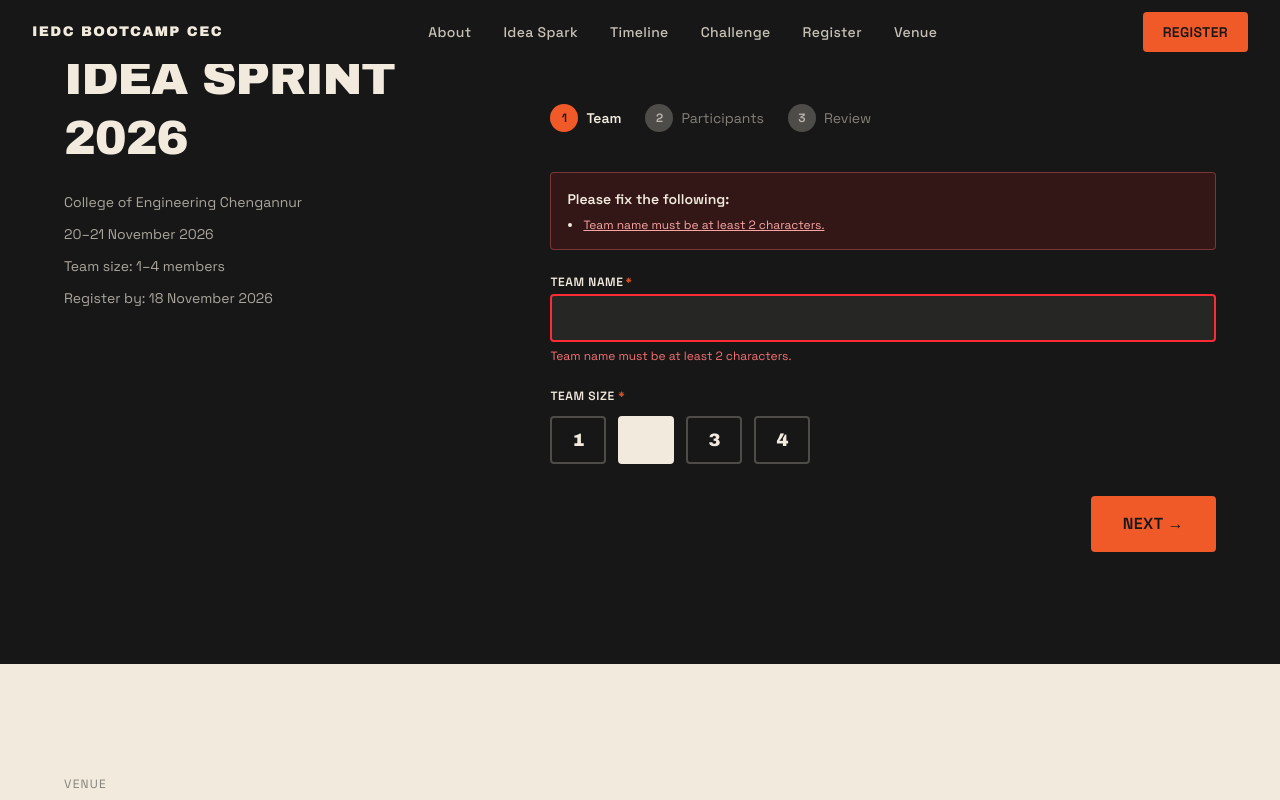
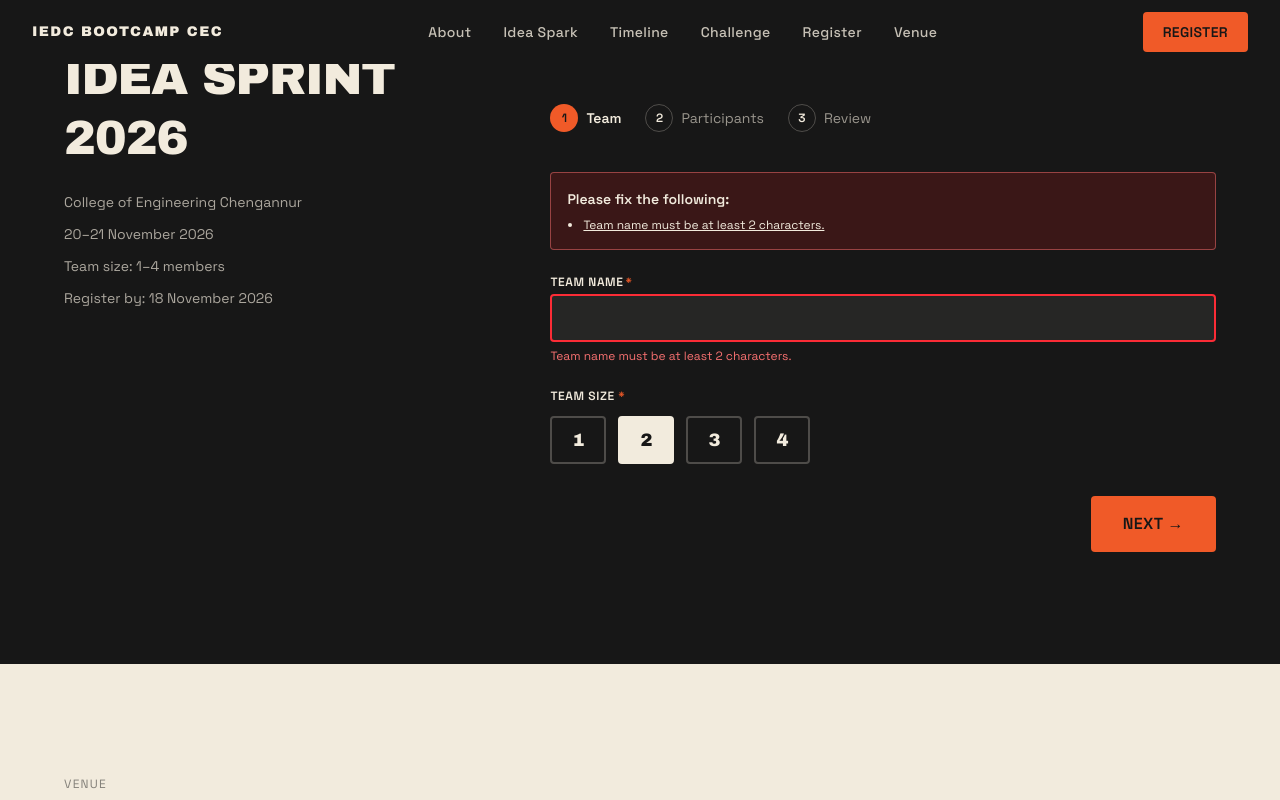
Before and after one commit to Harsh-C-Hari/iedc-idea-sprint-2026, a React (Vite) app: page / in a window 1280 px wide. Both pictures are taken after a click on the button "NEXT →". Shown: the part 7137-7937 px from the top of the page. Built offline with nearby package versions, Linux system fonts and the light colour scheme.

Commit message:
P1.5-on-fg-token-stepper-check-icon-tile-focus-ring-error-link-contrast

```diff
--- a/src/components/ui/Stepper.jsx
+++ b/src/components/ui/Stepper.jsx
@@ -3,10 +3,36 @@
  * Shows "Step N of 3" text + a progress bar on mobile.
  * Shows labelled step pills on desktop.
  *
- * Uses --fg, --fg-muted, --line tokens from [data-theme] on the nearest
- * SectionShell so it renders correctly on both light and dark sections.
- * Replaces v3 bg-opacity-* / border-opacity-* (removed in Tailwind v4).
+ * Uses --fg, --fg-muted, --on-fg, --line tokens from [data-theme] on the
+ * nearest SectionShell so it renders correctly on both light and dark sections.
+ *
+ * Phase 1.5 fixes:
+ *   • Done pills: check SVG in var(--on-fg) on var(--fg) fill — no --field-bg
+ *   • Upcoming pills: outlined (border var(--line), text var(--fg)) for ≥ 4.5:1
  */
+
+/** Minimal check SVG — rendered as text colour via currentColor */
+function CheckIcon() {
+  return (
+    <svg
+      width="12"
+      height="12"
+      viewBox="0 0 12 12"
+      fill="none"
+      aria-hidden="true"
+      style={{ display: 'block' }}
+    >
+      <polyline
+        points="1.5,6.5 4.5,9.5 10.5,2.5"
+        stroke="currentColor"
+        strokeWidth="1.75"
+        strokeLinecap="round"
+        strokeLinejoin="round"
+      />
+    </svg>
+  )
+}
+
 const STEP_LABELS = ['Team', 'Participants', 'Review']
 
 export default function Stepper({ step }) {
@@ -42,6 +68,9 @@ export default function Stepper({ step }) {
         {STEP_LABELS.map((label, i) => {
           const isDone    = i < step
           const isCurrent = i === step
+          // Upcoming: outlined pill — border var(--line), text var(--fg) full strength
+          // Current:  orange fill, near-black text (always ≥ 7:1)
+          // Done:     --fg fill, --on-fg text (cream-on-dark or dark-on-light)
 
           return (
             <li key={label} className="flex items-center gap-2">
@@ -54,19 +83,19 @@ export default function Stepper({ step }) {
                 `}
                 style={
                   isDone
-                    ? { backgroundColor: 'var(--fg)', color: 'var(--field-bg)' }
+                    ? { backgroundColor: 'var(--fg)', color: 'var(--on-fg)', border: 'none' }
                     : isCurrent
-                    ? { backgroundColor: 'var(--color-orange)', color: 'var(--color-near-black)' }
-                    : { backgroundColor: 'var(--line)', color: 'var(--fg-muted)' }
+                    ? { backgroundColor: 'var(--color-orange)', color: 'var(--color-near-black)', border: 'none' }
+                    : { backgroundColor: 'transparent', color: 'var(--fg)', border: '1.5px solid var(--line)' }
                 }
               >
-                {i + 1}
+                {isDone ? <CheckIcon /> : i + 1}
               </span>
               <span
                 className="font-[family-name:var(--font-body)] text-sm transition-colors duration-[var(--duration-fast)]"
                 style={{
                   color:      'var(--fg)',
-                  opacity:    isCurrent ? 1 : 0.5,
+                  opacity:    isCurrent ? 1 : 0.6,
                   fontWeight: isCurrent ? 600 : 400,
                 }}
               >
--- a/src/sections/Registration.jsx
+++ b/src/sections/Registration.jsx
@@ -82,8 +82,8 @@ function ErrorSummary({ errors, summaryRef }) {
       aria-live="assertive"
       className="p-4 rounded-[var(--radius-sm)] mb-6 focus:outline-none"
       style={{
-        backgroundColor: 'rgb(185 28 28 / 0.18)',
-        border: '1px solid rgb(248 113 113 / 0.35)',
+        backgroundColor: 'rgb(185 28 28 / 0.22)',
+        border: '1px solid rgb(248 113 113 / 0.50)',
       }}
     >
       <p className="font-[family-name:var(--font-body)] text-sm font-semibold mb-2"
@@ -102,7 +102,7 @@ function ErrorSummary({ errors, summaryRef }) {
                 el?.focus()
               }}
               className="underline focus-visible:outline-[var(--focus-ring,var(--color-cream))]"
-              style={{ color: '#fca5a5' }}
+              style={{ color: 'var(--fg)' }}
             >
               {msg}
             </a>
@@ -142,7 +142,13 @@ function TeamStep({ state, setTeamName, setTeamSize, touch }) {
         </legend>
         <div className="flex flex-wrap gap-3">
           {sizes.map((n) => (
-            <label key={n} className="cursor-pointer">
+            /* has-[:focus-visible] shows the focus ring on the visual span
+               when the sr-only radio receives keyboard focus.             */
+            <label
+              key={n}
+              className="cursor-pointer has-[:focus-visible]:outline has-[:focus-visible]:outline-3 has-[:focus-visible]:outline-offset-2 rounded-[var(--radius-sm)]"
+              style={{ outlineColor: 'var(--focus-ring)' }}
+            >
               <input
                 type="radio"
                 name="team-size"
@@ -157,10 +163,11 @@ function TeamStep({ state, setTeamName, setTeamSize, touch }) {
                   font-[family-name:var(--font-display)] text-lg
                   border-2 rounded-[var(--radius-sm)]
                   transition-colors duration-[var(--duration-fast)] cursor-pointer
+                  select-none
                 `}
                 style={
                   teamSize === n
-                    ? { backgroundColor: 'var(--fg)', color: 'var(--field-bg)', borderColor: 'var(--fg)' }
+                    ? { backgroundColor: 'var(--fg)', color: 'var(--on-fg)', borderColor: 'var(--fg)' }
                     : { backgroundColor: 'transparent', color: 'var(--fg)', borderColor: 'var(--line)' }
                 }
               >
--- a/src/styles/index.css
+++ b/src/styles/index.css
@@ -124,6 +124,10 @@
   --line:      rgb(23 23 23 / 0.18);
   --field-bg:  #ffffff;
   --focus-ring: #171717;
+  /* Text colour for content that sits ON a --fg fill (inverted surface).
+     Light section: --fg is near-black, so on-fg is cream.
+     Dark  section: --fg is cream,      so on-fg is near-black.          */
+  --on-fg:     #F2EBDD;
 }
 
 [data-theme="dark"] {
@@ -132,6 +136,7 @@
   --line:      rgb(242 235 221 / 0.25);
   --field-bg:  rgb(242 235 221 / 0.07);
   --focus-ring: #F2EBDD;
+  --on-fg:     #171717;
 }
 
 /* --------------------------------------------------------------------------
```
